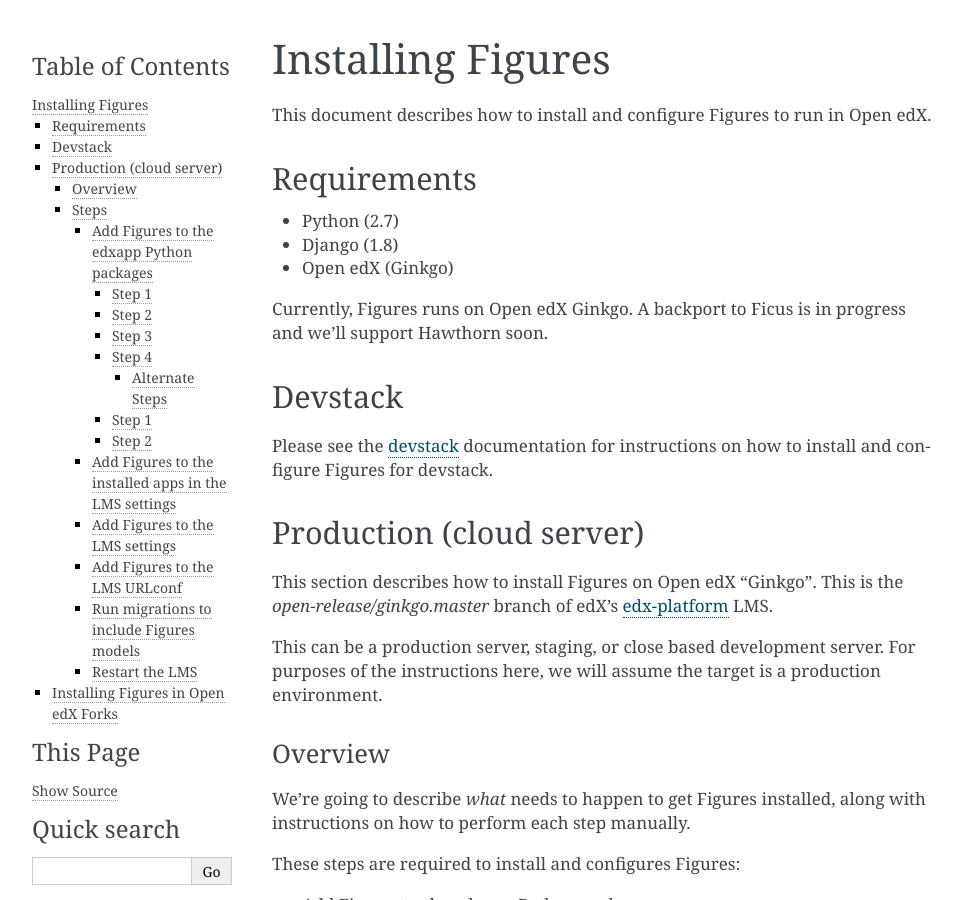
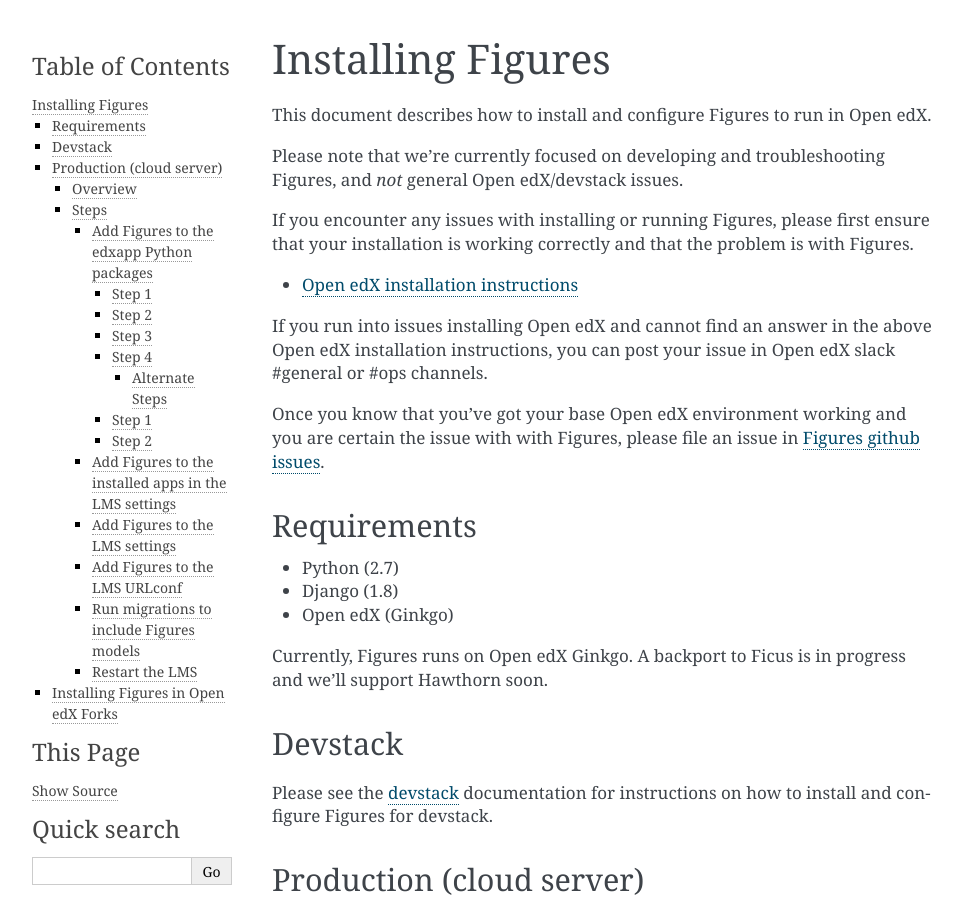
Before and after one commit to appsembler/figures, a Sphinx documentation site: the page built from docs/source/install.rst, in a window 1280 px wide and 900 px high. Shown: the whole window, without its empty margins (148-1110 px from the left). Built offline with Sphinx 7.4.7, drawn with Linux system fonts in a browser that asks for light colours.

Commit message:
Updated install instructions to point to Open edX resources

```diff
--- a/docs/source/install.rst
+++ b/docs/source/install.rst
@@ -5,6 +5,18 @@
 ==================
 
 This document describes how to install and configure Figures to run in Open edX.
+
+
+Please note that we're currently focused on developing and troubleshooting Figures, and *not* general Open edX/devstack issues.
+
+If you encounter any issues with installing or running Figures, please first ensure that your installation is working correctly and that the problem is with Figures.
+
+* `Open edX installation instructions <https://edx.readthedocs.io/projects/edx-installing-configuring-and-running/en/latest/>`__
+
+If you run into issues installing Open edX and cannot find an answer in the above Open edX installation instructions, you can post your issue in Open edX slack #general or #ops channels.
+
+Once you know that you've got your base Open edX environment working and you are certain the issue with with Figures, please file an issue in `Figures github issues <https://github.com/appsembler/figures/issues>`__.
+
 
 ------------
 Requirements
```
Also changed, not shown: 1 other file.
